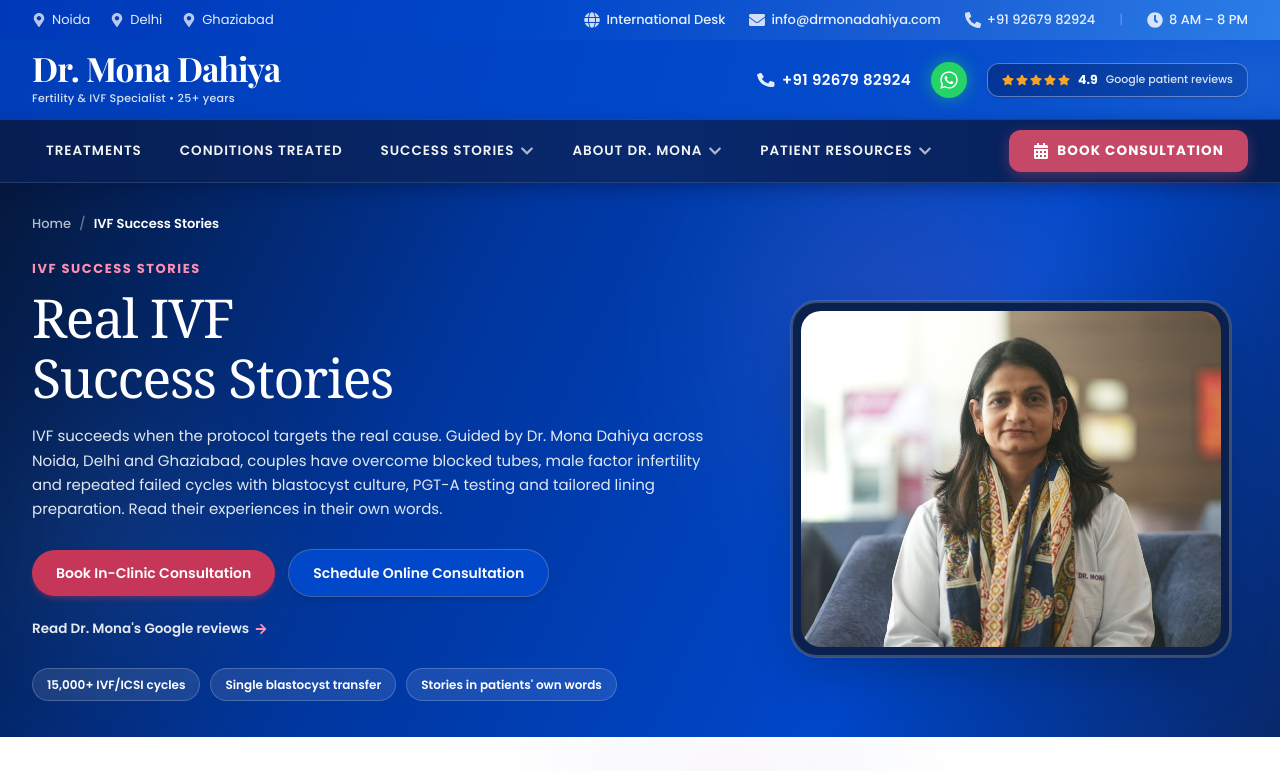
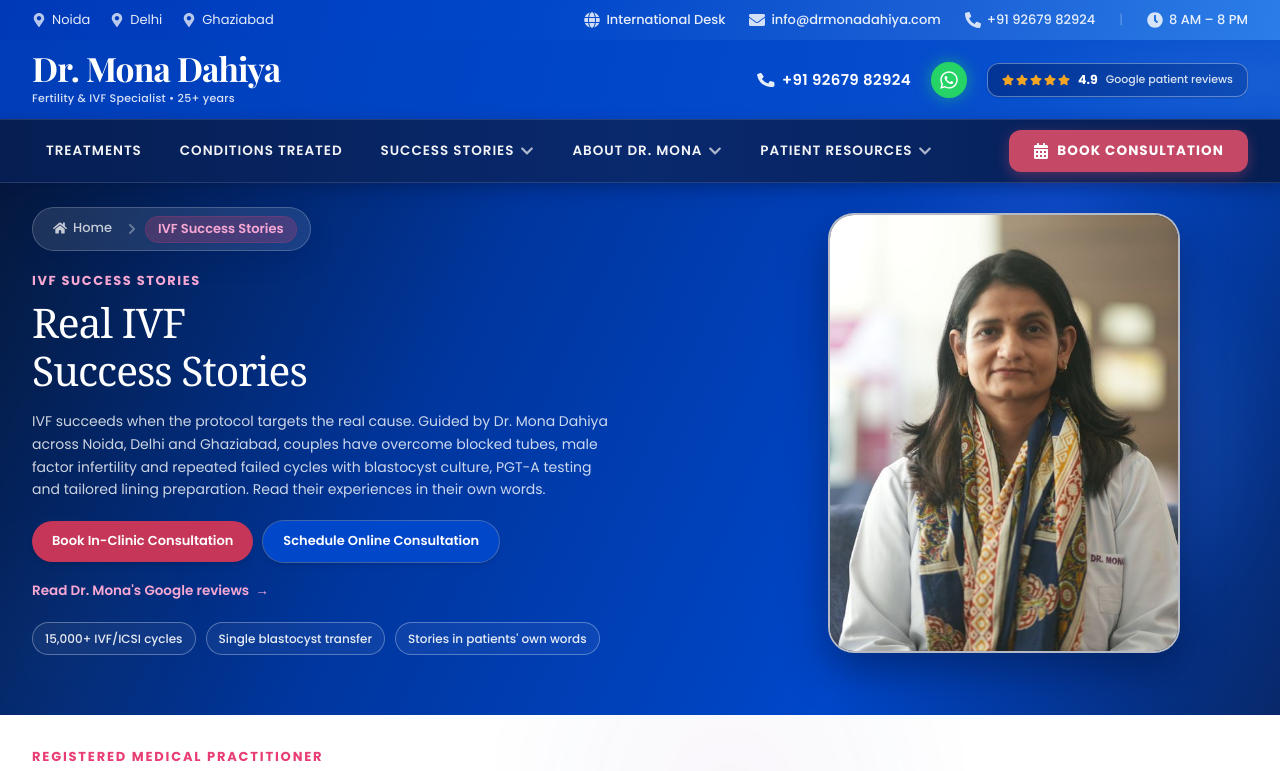
Before and after one commit to DipakSingh0111/Dr-mona-dahiya, a Next.js app: page /ivf-success-stories in a window 1280 px wide. Shown: the top 771 px of the page. Built offline with nearby package versions, Linux system fonts and the light colour scheme.

Commit message:
some chnages

```diff
--- a/components/sections/ivf-success-stories/IVFSuccessStoriesHero.tsx
+++ b/components/sections/ivf-success-stories/IVFSuccessStoriesHero.tsx
@@ -2,7 +2,7 @@
 
 import Image from "next/image";
 import Link from "next/link";
-import { FaArrowRight } from "react-icons/fa";
+import { FaHome, FaChevronRight } from "react-icons/fa";
 import { Reveal, Stagger, StaggerItem } from "@/components/ui/Reveal";
 
 export default function IVFSuccessStoriesHero() {
@@ -14,127 +14,136 @@
 
   return (
     <section
-      className="relative overflow-hidden pt-6 pb-7 sm:pt-7 sm:pb-8 lg:pt-8 lg:pb-9"
+      className="relative overflow-hidden pt-4 pb-10 sm:pt-5 sm:pb-12 lg:pt-6 lg:pb-14"
       style={{
         background:
           "linear-gradient(115deg, #05193d 0%, #00369e 35%, #0047ca 70%, #08286a 100%)",
       }}
     >
-      {/* Radiant ambient glow spots matching Home theme (Rose & Royal Blue) */}
       <div
         aria-hidden
-        className="pointer-events-none absolute -top-24 right-[10%] h-[480px] w-[480px] rounded-full opacity-35 blur-3xl"
+        className="pointer-events-none absolute top-0 right-[8%] h-[280px] w-[280px] -translate-y-1/4 rounded-full opacity-35 blur-3xl"
         style={{
           background:
-            "radial-gradient(circle, rgba(255,107,157,0.45) 0%, rgba(147,197,253,0.2) 50%, transparent 70%)",
+            "radial-gradient(circle, rgba(255,107,157,0.4) 0%, rgba(147,197,253,0.18) 50%, transparent 70%)",
         }}
       />
       <div
         aria-hidden
-        className="pointer-events-none absolute bottom-0 left-[-5%] h-[380px] w-[380px] rounded-full opacity-30 blur-3xl"
+        className="pointer-events-none absolute bottom-0 left-0 h-[240px] w-[240px] -translate-x-1/4 translate-y-1/4 rounded-full opacity-25 blur-3xl"
         style={{
           background:
-            "radial-gradient(circle, rgba(147,197,253,0.35) 0%, transparent 68%)",
+            "radial-gradient(circle, rgba(147,197,253,0.3) 0%, transparent 68%)",
         }}
       />
 
-      <div className="relative mx-auto w-full max-w-[1440px] px-4 sm:px-6 lg:px-8">
-        {/* Breadcrumb matching Screenshot */}
-        <nav
-          aria-label="Breadcrumb"
-          className="mb-5 flex items-center gap-2 text-xs font-medium sm:mb-6 sm:text-[13px]"
-        >
+      <div className="relative mx-auto grid w-full max-w-[1440px] grid-cols-1 items-start gap-6 px-4 sm:gap-7 sm:px-6 lg:grid-cols-12 lg:items-center lg:gap-6 lg:px-8 xl:gap-8">
+        <div className="min-w-0 lg:col-span-7">
+          <nav aria-label="Breadcrumb" className="mb-4 sm:mb-5">
+            <ol className="inline-flex max-w-full flex-wrap items-center gap-1.5 rounded-full border border-white/20 bg-white/10 px-3 py-1.5 shadow-[0_8px_24px_rgba(0,20,80,0.2)] backdrop-blur-md sm:gap-2 sm:px-3.5 sm:py-2">
+              <li>
                 <Link
                   href="/"
-            className="text-white/70 transition-colors hover:text-white"
+                  className="inline-flex items-center gap-1.5 rounded-full px-1.5 py-0.5 text-[12px] font-medium text-white/75 transition-colors hover:bg-white/10 hover:text-white sm:text-[13px]"
                 >
+                  <FaHome className="size-3 shrink-0 sm:size-3.5" />
                   Home
                 </Link>
-          <span className="text-white/40">/</span>
-          <span className="font-semibold text-white">IVF Success Stories</span>
+              </li>
+              <li aria-hidden className="text-white/35">
+                <FaChevronRight className="size-2.5 sm:size-3" />
+              </li>
+              <li>
+                <span className="inline-flex items-center rounded-full bg-[#e83e74]/20 px-2.5 py-0.5 text-[12px] font-semibold text-[#f9a8d4] ring-1 ring-[#e83e74]/35 sm:px-3 sm:text-[13px]">
+                  IVF Success Stories
+                </span>
+              </li>
+            </ol>
           </nav>
 
-        {/* Hero Grid */}
-        <div className="grid grid-cols-1 items-center gap-8 lg:grid-cols-12 lg:gap-12 xl:gap-14">
-          {/* Left Column: Heading, Subtitle & CTAs */}
-          <div className="lg:col-span-7">
           <Reveal variant="slideLeft">
-              {/* Eyebrow */}
-              <span className="text-[12.5px] font-bold tracking-[0.12em] text-[#ff8fb3] uppercase sm:text-[13px]">
+            <p className="text-[12px] font-bold tracking-[0.12em] text-[#f9a8d4] uppercase sm:text-[13px]">
               IVF success stories
-              </span>
+            </p>
 
-              {/* Title */}
-              <h1 className="font-serif mt-2 text-[2.4rem] leading-[1.12] font-normal tracking-tight text-white sm:text-[3rem] lg:text-[3.35rem]">
+            <h1 className="font-serif mt-1.5 max-w-[34rem] text-[1.65rem] leading-[1.18] font-normal tracking-tight text-white sm:text-[2.1rem] lg:text-[2.3rem] xl:text-[2.55rem]">
               Real IVF
               <br />
               Success Stories
             </h1>
 
-              {/* Subtitle matching Screenshot */}
-              <p className="mt-4 text-[13.5px] leading-relaxed text-slate-200 sm:text-[14.5px] lg:text-[15px]">
-                IVF succeeds when the protocol targets the real cause. Guided by Dr. Mona Dahiya across Noida, Delhi and Ghaziabad, couples have overcome blocked tubes, male factor infertility and repeated failed cycles with blastocyst culture, PGT-A testing and tailored lining preparation. Read their experiences in their own words.
+            <p className="mt-3 max-w-xl text-[13px] leading-relaxed text-white/80 sm:mt-4 sm:text-[14px]">
+              IVF succeeds when the protocol targets the real cause. Guided by
+              Dr. Mona Dahiya across Noida, Delhi and Ghaziabad, couples have
+              overcome blocked tubes, male factor infertility and repeated
+              failed cycles with blastocyst culture, PGT-A testing and tailored
+              lining preparation. Read their experiences in their own words.
             </p>
 
-              {/* CTA Buttons matching theme */}
-              <div className="mt-7 flex flex-wrap items-center gap-3 sm:gap-3.5">
+            <div className="mt-4 flex flex-wrap items-center gap-2 sm:mt-5 sm:gap-2.5">
               <a
                 href="#book-consultation"
-                  className="inline-flex items-center justify-center rounded-full bg-[#c53658] px-6 py-3 text-[13px] font-semibold text-white shadow-md shadow-[#c53658]/30 transition-all duration-200 hover:bg-[#a82946] active:scale-95 sm:text-[14px]"
+                className="inline-flex items-center justify-center rounded-full bg-[#c53658] px-3.5 py-2 text-[12px] font-semibold whitespace-nowrap text-white shadow-md transition-all hover:bg-[#a82946] active:scale-95 sm:px-5 sm:py-2.5 sm:text-[13px]"
               >
                 Book In-Clinic Consultation
               </a>
-
               <Link
                 href="/online-consultation"
-                  className="inline-flex items-center justify-center rounded-full bg-[#0047ca] px-6 py-3 text-[13px] font-semibold text-white shadow-md ring-1 ring-white/25 transition-all duration-200 hover:bg-[#0037a3] active:scale-95 sm:text-[14px]"
+                className="inline-flex items-center justify-center rounded-full bg-[#0047ca] px-3.5 py-2 text-[12px] font-semibold whitespace-nowrap text-white shadow-md ring-1 ring-white/25 transition-all hover:bg-[#0037a3] active:scale-95 sm:px-5 sm:py-2.5 sm:text-[13px]"
               >
                 Schedule Online Consultation
               </Link>
             </div>
 
-              {/* Reviews Link matching Screenshot */}
-              <div className="mt-5">
+            <div className="mt-3 sm:mt-4">
               <Link
                 href="/about#reviews"
-                  className="group inline-flex items-center gap-1.5 text-[13.5px] font-semibold text-white/90 transition-colors hover:text-[#ff8fb3]"
+                className="inline-flex items-center gap-1.5 text-[12.5px] font-semibold text-[#f9a8d4] transition-colors hover:text-white hover:underline sm:text-[13.5px]"
               >
-                  <span>Read Dr. Mona&apos;s Google reviews</span>
-                  <FaArrowRight className="size-3 text-[#ff8fb3] transition-transform group-hover:translate-x-1" />
+                Read Dr. Mona&apos;s Google reviews
+                <span aria-hidden>→</span>
               </Link>
             </div>
 
-              {/* Badges Pill Row matching Screenshot */}
-              <Stagger className="mt-7 flex flex-wrap items-center gap-2 sm:gap-2.5" stagger={0.06}>
+            <Stagger
+              className="mt-4 mb-1 flex flex-wrap items-center gap-2 sm:mt-5 sm:gap-2.5"
+              stagger={0.06}
+            >
               {badges.map((badge) => (
                 <StaggerItem key={badge}>
-                    <div className="inline-flex items-center rounded-full border border-white/20 bg-white/10 px-3.5 py-1.5 text-[11px] font-semibold whitespace-nowrap text-white backdrop-blur-sm transition-colors hover:border-white/40 hover:bg-white/15 sm:text-[12px]">
+                  <span className="inline-flex items-center rounded-full border border-white/30 bg-white/5 px-2.5 py-1 text-[10.5px] font-medium whitespace-nowrap text-white/90 sm:px-3 sm:py-1.5 sm:text-[12px]">
                     {badge}
-                    </div>
+                  </span>
                 </StaggerItem>
               ))}
             </Stagger>
           </Reveal>
         </div>
 
-          {/* Right Column: Doctor Portrait matching Screenshot */}
-          <div className="lg:col-span-5">
-            <Reveal variant="scaleIn" delay={0.1}>
-              <div className="relative mx-auto max-w-[440px] overflow-hidden rounded-[26px] border-2 border-white/20 bg-[#0a204e] p-2 shadow-2xl ring-1 ring-white/15">
-                <div className="relative aspect-[4/3] w-full overflow-hidden rounded-[20px] bg-slate-900 sm:aspect-[1.25/1]">
+        <Reveal
+          delay={0.1}
+          variant="slideRight"
+          className="relative mx-auto w-full max-w-[280px] justify-self-center sm:max-w-[340px] lg:col-span-5 lg:mx-0 lg:max-w-[380px] lg:justify-self-end xl:max-w-[420px]"
+        >
+          <div
+            aria-hidden
+            className="pointer-events-none absolute -inset-2 rounded-[28px] opacity-70 blur-xl"
+            style={{
+              background:
+                "radial-gradient(circle, rgba(232,62,116,0.35) 0%, rgba(59,130,246,0.25) 50%, transparent 75%)",
+            }}
+          />
+          <div className="relative aspect-[4/5] max-h-[min(50vh,400px)] overflow-hidden rounded-[22px] border-2 border-white/70 bg-[#06183a] shadow-[0_18px_40px_rgba(0,18,60,0.5)] sm:rounded-[26px] lg:max-h-[min(56vh,440px)]">
             <Image
               src="/images/about/IVF-sucess-stories.jpg"
               alt="Dr. Mona Dahiya - IVF Success Stories"
               fill
               priority
-                    sizes="(max-width: 640px) 100vw, (max-width: 1024px) 50vw, 440px"
-                    className="object-cover object-center"
+              sizes="(max-width: 1024px) 340px, 420px"
+              className="object-cover object-[center_12%]"
             />
           </div>
-              </div>
         </Reveal>
-          </div>
-        </div>
       </div>
     </section>
   );
--- a/components/sections/ivf-success-stories/MorePatientStories.tsx
+++ b/components/sections/ivf-success-stories/MorePatientStories.tsx
@@ -8,22 +8,22 @@
   {
     title: "Low AMH Success Stories",
     subtitle: "Own-egg pregnancies with low ovarian reserve",
-    href: "/#success-stories",
+    href: "/success-stories#low-amh",
   },
   {
     title: "PCOS & PCOD Success Stories",
     subtitle: "Safe ovulation and OHSS-free IVF",
-    href: "/#success-stories",
+    href: "/success-stories#pcos",
   },
   {
     title: "IUI Success Stories",
     subtitle: "Gentle, first-line treatment within 2 to 3 cycles",
-    href: "/#success-stories",
+    href: "/success-stories#iui",
   },
   {
     title: "All Success Stories",
     subtitle: "The full overview",
-    href: "/#success-stories",
+    href: "/success-stories",
   },
 ];
 
```
Also changed, not shown: data/site.json. Lines whose indentation alone changed are shown as unchanged.
